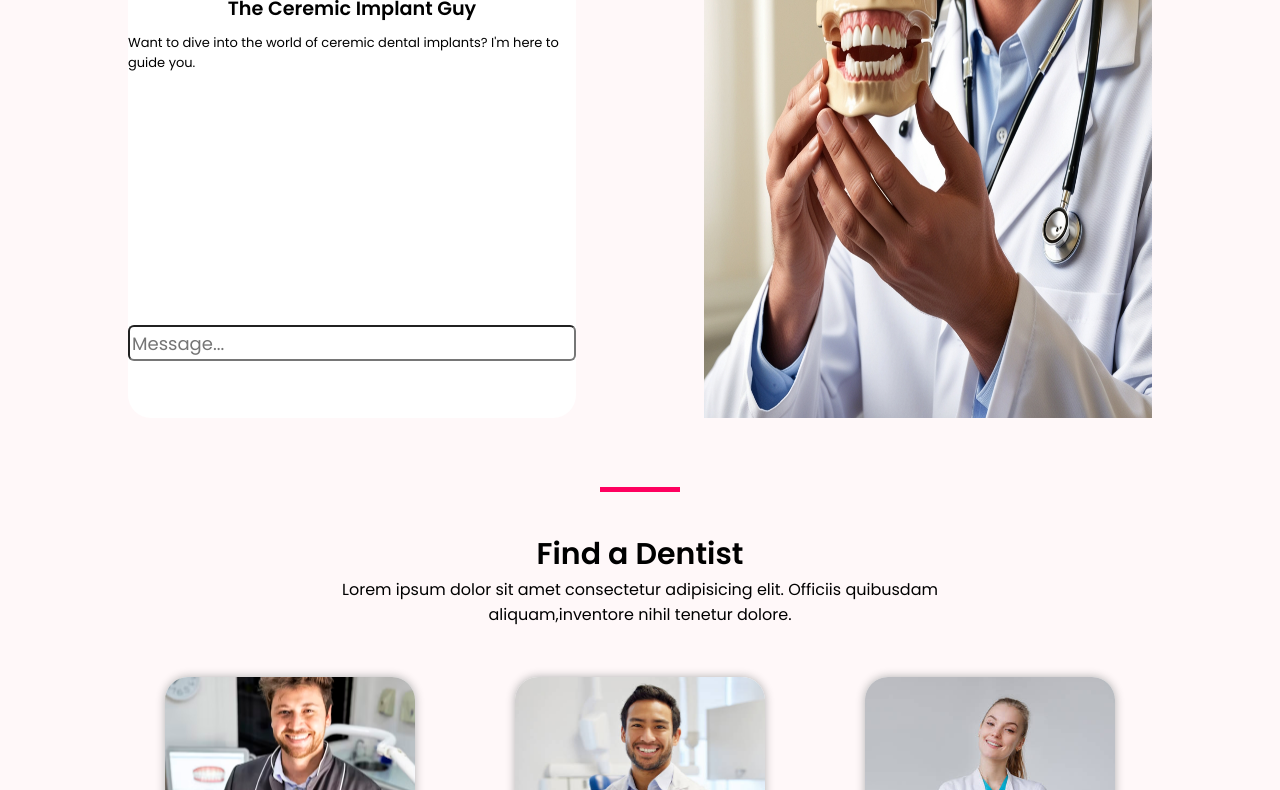
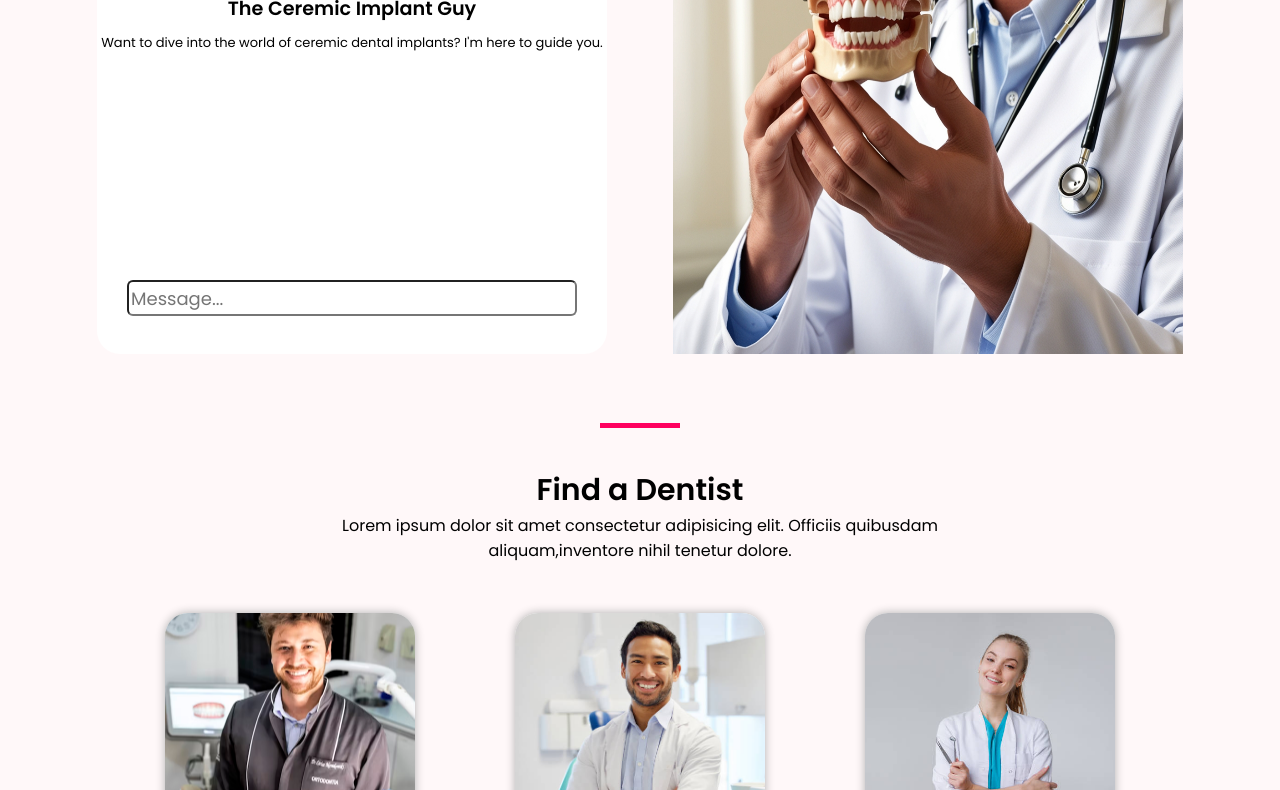
Before and after one commit to Kunal-sharma809/Ceramic-Implant-Guy-Website, a plain HTML site: page index.html in a window 1280 px wide. Shown: the part 449-1239 px from the top of the page. Drawn offline with Linux system fonts and the light colour scheme.

Commit message:
Update style.css

```diff
--- a/style.css
+++ b/style.css
@@ -9,10 +9,12 @@ body {
 nav {
     display: flex;
     justify-content: space-around;
-    width: 80vw;
+    max-width: 80vw;
     margin: auto auto;
     align-items: center;
 }
+
+
 
 nav img{
     height: 110px;
@@ -66,15 +68,15 @@ nav ul a:hover {
 
 .first {
     display: flex;
-    width: 90vw;
-    margin: auto auto;
+    max-width: 90vw;
+    margin: auto;
     justify-content: space-around;
 }
 
 
 .chat {
-    height: 83vh;
-    width: 35vw;
+    height: 600px;
+    width: 510px;
     background-color: white;
     margin: 65px 0px;
     border-radius: 23px;
@@ -83,7 +85,7 @@ nav ul a:hover {
 .chatnav {
     background-color: black;
     height: 70px;
-    width: 35vw;
+    width: 510px;
     border-radius: 23px;
     display: flex;
     align-items: center;
@@ -130,8 +132,8 @@ nav ul a:hover {
     display: flex;
     justify-content: center;
     position: relative;
-    top: 252px;
-    width: 35vw;
+    top: 227px;
+    width: 450px;
     margin: auto;
 }
 
@@ -144,8 +146,8 @@ nav ul a:hover {
 }
 
 .dentistimg {
-    height: 83vh;
-    width: 35vw;
+    height: 600px;
+    width: 510px;
     margin: 65px 0px;
 }
 
@@ -185,6 +187,7 @@ nav ul a:hover {
     align-items: center;
     justify-content: center;
     margin: 50px;
+    flex-wrap: wrap;
 }
 .dentistcard1{
     height: 430px;
@@ -401,7 +404,7 @@ nav ul a:hover {
 }
 .fifth{
     display: flex;
-    margin: 40px auto;
+    margin: 40px 90px;
 }
 
 .review{
@@ -412,7 +415,7 @@ nav ul a:hover {
 .reviewcard{
     border: 2px solid white;
     width: 600px;
-    margin-left: 200px;
+    margin-left: 25px;
     margin-top: 20px;
     height: 130px;
     display: flex;
```
